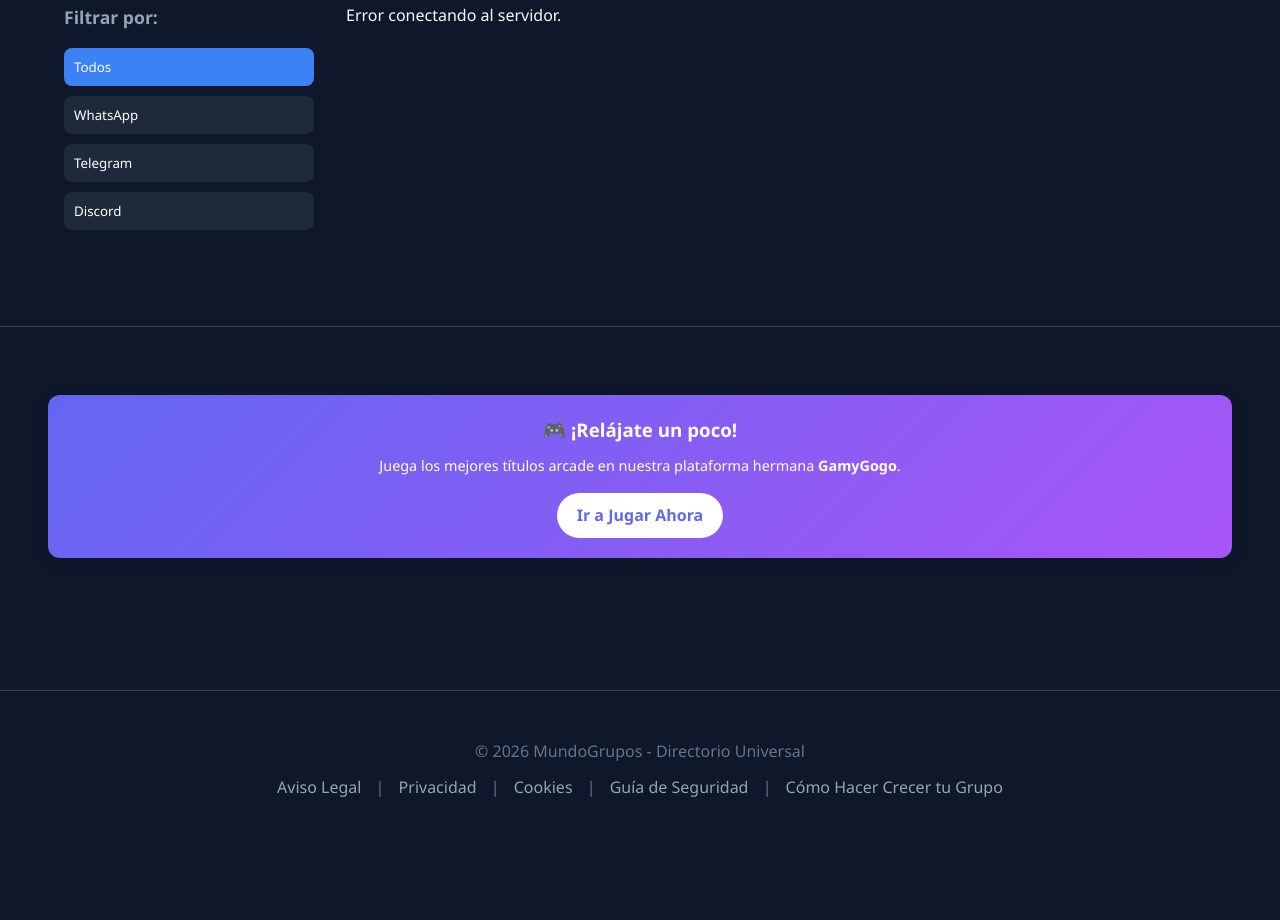
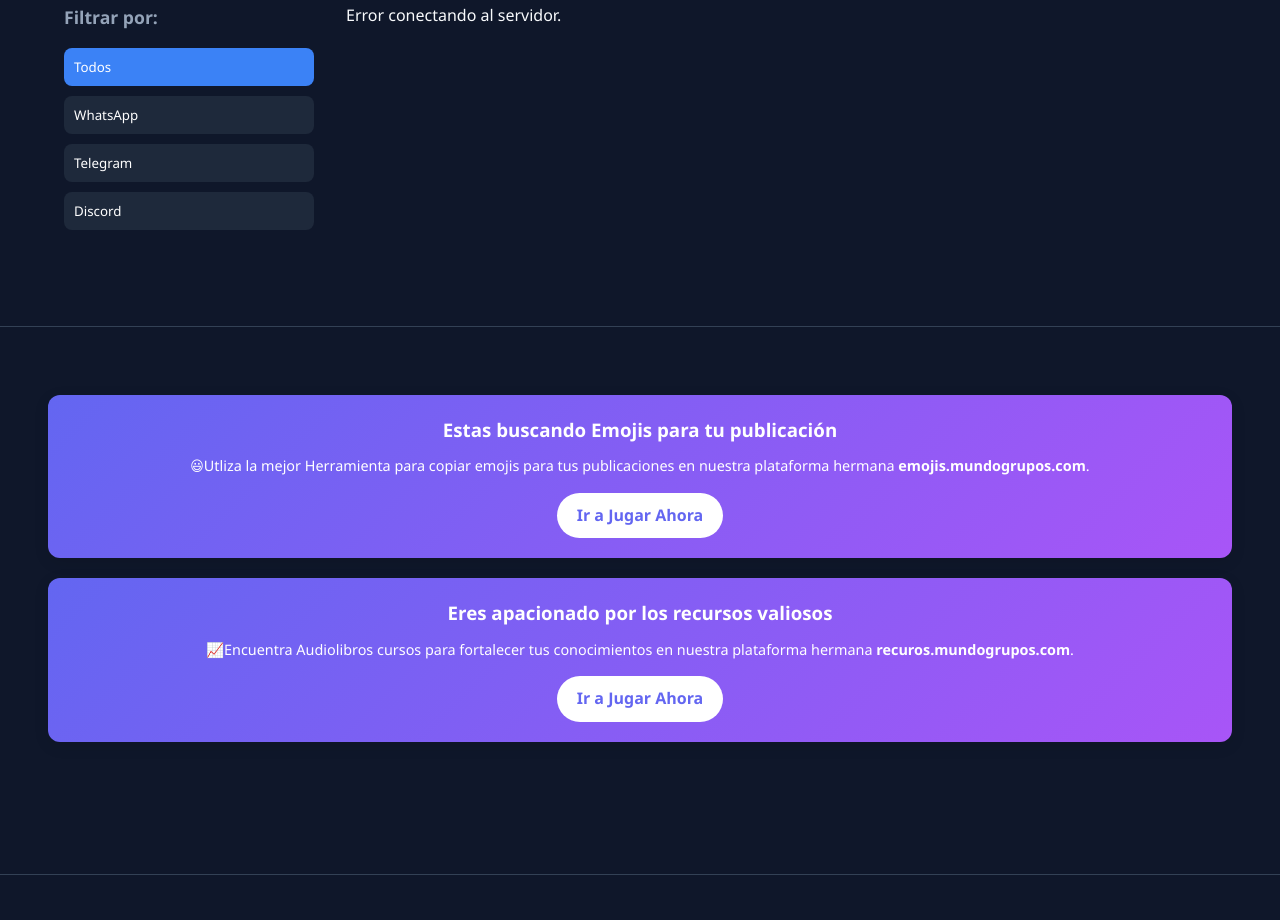
Before and after one commit to riojajosue6-boop/directorio-grupov2, a website: page index.html in a window 1280 px wide. Shown: the part 403-1323 px from the top of the page. Before the commit the page ends 1251 px from the top, so only its background shows below. Drawn offline with Linux system fonts and the light colour scheme; no server answers.

Commit message:
Update index.html

```diff
--- a/index.html
+++ b/index.html
@@ -67,13 +67,18 @@
 
     <footer>
         <div class="promo-juegos" style="background: linear-gradient(135deg, #6366f1, #a855f7); color: white; padding: 20px; border-radius: 12px; margin: 20px 0; text-align: center; box-shadow: 0 4px 15px rgba(0,0,0,0.1);">
-            <h3 style="margin: 0 0 10px 0;">🎮 ¡Relájate un poco!</h3>
-            <p style="margin: 0 0 15px 0; font-size: 0.9em;">Juega los mejores títulos arcade en nuestra plataforma hermana <strong>GamyGogo</strong>.</p>
-                <a href="https://gamygogo-production.up.railway.app/" target="_blank"
-                   style="background: white; color: #6366f1; padding: 10px 20px; border-radius: 25px; text-decoration: none; font-weight: bold; display: inline-block; transition: transform 0.2s;">
-                   Ir a Jugar Ahora
-                </a>
+            <h3 style="margin: 0 0 10px 0;">Estas buscando Emojis para tu publicación</h3>
+            <p style="margin: 0 0 15px 0; font-size: 0.9em;"> 😃Utliza la mejor Herramienta para copiar emojis para tus publicaciones en nuestra plataforma hermana <strong>emojis.mundogrupos.com</strong>.</p>
+                <a href="https://emojis.mundogrupos.com/" target="_blank"
+                   style="background: white; color: #6366f1; padding: 10px 20px; border-radius: 25px; text-decoration: none; font-weight: bold; display: inline-block; transition: transform 0.2s;">Ir a Jugar Ahora</a>
         </div>
+            <div class="promo-juegos" style="background: linear-gradient(135deg, #6366f1, #a855f7); color: white; padding: 20px; border-radius: 12px; margin: 20px 0; text-align: center; box-shadow: 0 4px 15px rgba(0,0,0,0.1);">
+            <h3 style="margin: 0 0 10px 0;">Eres apacionado por los recursos valiosos </h3>
+            <p style="margin: 0 0 15px 0; font-size: 0.9em;"> 📈Encuentra Audiolibros cursos para fortalecer tus conocimientos en nuestra plataforma hermana <strong>recuros.mundogrupos.com</strong>.</p>
+            <a href="https://recursos.mundogrupos.com/" target="_blank"
+            style="background: white; color: #6366f1; padding: 10px 20px; border-radius: 25px; text-decoration: none; font-weight: bold; display: inline-block; transition: transform 0.2s;">Ir a Jugar Ahora</a>
+        </div>
+
     </footer>
 
     <div id="modalForm" class="modal">
```
